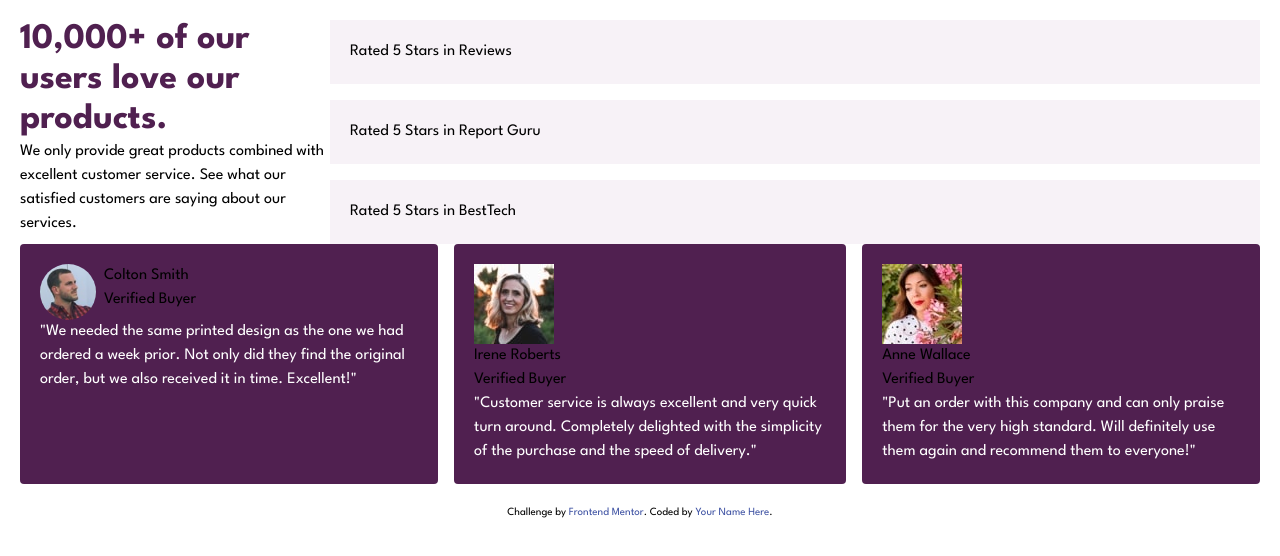
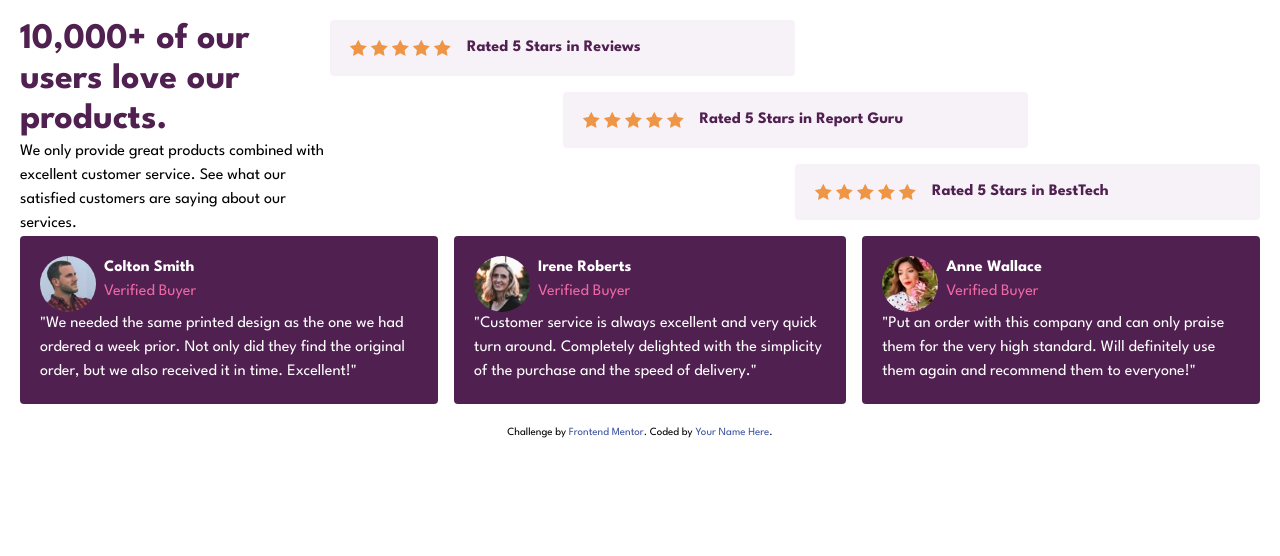
Before and after one commit to grenielxdevs/fem_social_proof_section, a plain HTML site: page index.html in a window 1280 px wide. Drawn offline with nearby package versions, Linux system fonts and the light colour scheme.

Commit message:
fem_social_proof_section: adding more styles

```diff
--- a/index.html
+++ b/index.html
@@ -25,9 +25,37 @@
         </div>
         <div class="right w-3/4">
           <ul class="ratings flex flex-col gap-4">
-            <li class="p-5 bg-magenta-03">Rated 5 Stars in Reviews</li>
-            <li class="p-5 bg-magenta-03">Rated 5 Stars in Report Guru</li>
-            <li class="p-5 bg-magenta-03">Rated 5 Stars in BestTech</li>
+            <li class="p-5 bg-magenta-03 rounded flex flex-row gap-4 items-center justify-start w-2/4 self-start
+            ">
+              <span class="flex flex-row gap-1 items-center justify-center">
+                <img src="./images/icon-star.svg" alt="">
+                <img src="./images/icon-star.svg" alt="">
+                <img src="./images/icon-star.svg" alt="">
+                <img src="./images/icon-star.svg" alt="">
+                <img src="./images/icon-star.svg" alt="">
+              </span>
+              <p class="font-bold	text-magenta-01 leading-4">Rated 5 Stars in Reviews</p>
+            </li>
+            <li class="p-5 bg-magenta-03 rounded flex flex-row gap-4 items-center justify-start w-2/4 self-center">
+              <span class="flex flex-row gap-1 items-center justify-center">
+                <img src="./images/icon-star.svg" alt="">
+                <img src="./images/icon-star.svg" alt="">
+                <img src="./images/icon-star.svg" alt="">
+                <img src="./images/icon-star.svg" alt="">
+                <img src="./images/icon-star.svg" alt="">
+              </span>
+              <p class="font-bold	text-magenta-01 leading-4">Rated 5 Stars in Report Guru</p>
+            </li>
+            <li class="p-5 bg-magenta-03 rounded flex flex-row gap-4 items-center justify-start w-2/4 self-end">
+              <span class="flex flex-row gap-1 items-center justify-center">
+                <img src="./images/icon-star.svg" alt="">
+                <img src="./images/icon-star.svg" alt="">
+                <img src="./images/icon-star.svg" alt="">
+                <img src="./images/icon-star.svg" alt="">
+                <img src="./images/icon-star.svg" alt="">
+              </span>
+              <p class="font-bold	text-magenta-01 leading-4">Rated 5 Stars in BestTech</p>
+            </li>
           </ul>
         </div>
       </div>
@@ -38,8 +66,8 @@
               <img src="./images/image-colton.jpg" class="w-14 h-14 rounded-full" alt="">
             </div>
             <div class="name">
-              <h2>Colton Smith</h2>
-              <p>Verified Buyer</p>
+              <h2 class="font-bold text-white">Colton Smith</h2>
+              <p class="text-pink-01">Verified Buyer</p>
             </div>
           </div>
           <div class="column-bottom">
@@ -49,15 +77,13 @@
           </div>
         </div>
         <div class="column bg-magenta-01 rounded p-5">
-          <div class="column-top">
-            <div class="column-top">
-              <div class="image">
-                <img src="./images/image-irene.jpg" alt="">
-              </div>
-              <div class="name">
-                <h2>Irene Roberts </h2>
-                <p>Verified Buyer</p>
-              </div>
+          <div class="column-top flex flex-row gap-2">
+            <div class="image">
+              <img src="./images/image-irene.jpg" class="w-14 h-14 rounded-full" alt="">
+            </div>
+            <div class="name">
+              <h2 class="font-bold text-white">Irene Roberts </h2>
+              <p class="text-pink-01">Verified Buyer</p>
             </div>
           </div>
           <div class="column-bottom">
@@ -66,13 +92,13 @@
           </div>
         </div>
         <div class="column bg-magenta-01 rounded p-5">
-          <div class="column-top">
+          <div class="column-top flex flex-row gap-2">
             <div class="image">
-              <img src="./images/image-anne.jpg" alt="">
+              <img src="./images/image-anne.jpg" class="w-14 h-14 rounded-full" alt="">
             </div>
             <div class="name">
-              Anne Wallace
-              <p>Verified Buyer</p>
+              <h2 class="font-bold text-white">Anne Wallace</h2>
+              <p class="text-pink-01">Verified Buyer</p>
             </div>
           </div>
           <div class="column-bottom">
```
